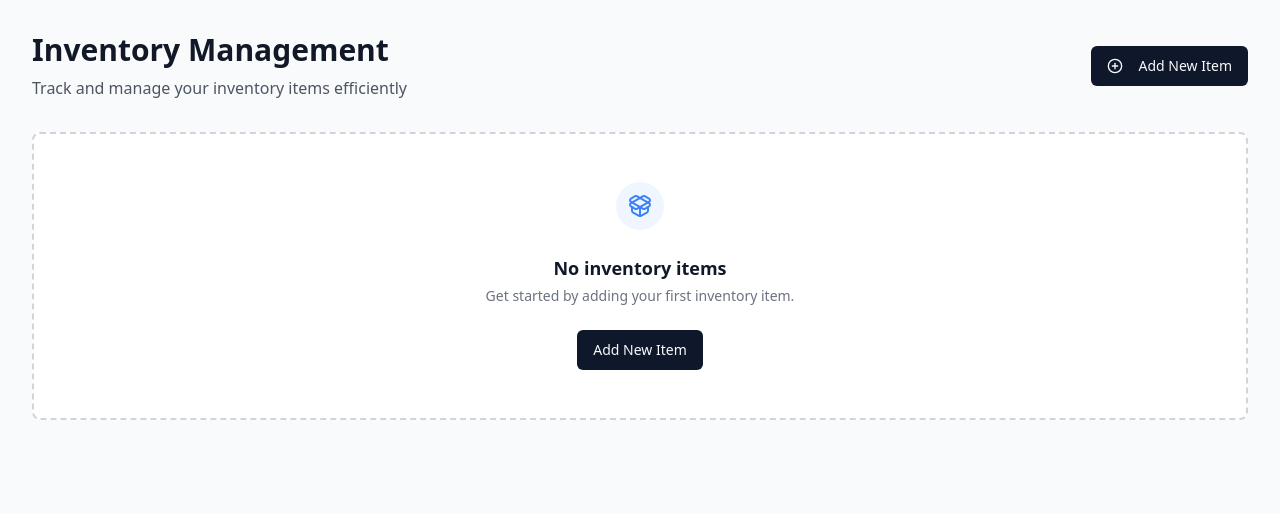
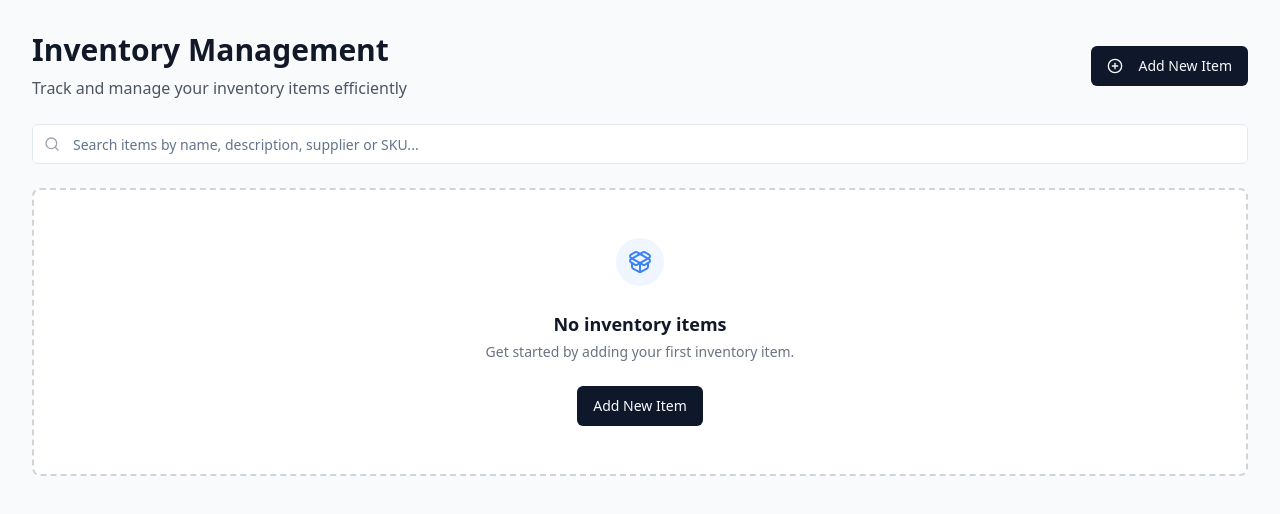
Before and after one commit to mussie-alemayehu/swift-stock-tracker-lite, a React (Vite) app: page / in a window 1280 px wide. Shown: the top 514 px of the page. Built offline with nearby package versions, Linux system fonts and the light colour scheme.

Commit message:
Add search functionality
Adds a search bar to the top of the application.

```diff
--- a/src/pages/Index.tsx
+++ b/src/pages/Index.tsx
@@ -1,6 +1,6 @@
 
 import { useState, useEffect } from "react";
-import { PlusCircle } from "lucide-react";
+import { PlusCircle, Search } from "lucide-react";
 import { toast } from "sonner";
 import { Button } from "@/components/ui/button";
 import {
@@ -10,6 +10,7 @@ import {
   DialogHeader,
   DialogTitle
 } from "@/components/ui/dialog";
+import { Input } from "@/components/ui/input";
 import InventoryTable from "@/components/InventoryTable";
 import InventoryForm from "@/components/InventoryForm";
 import EmptyState from "@/components/EmptyState";
@@ -19,6 +20,7 @@ const Index = () => {
   const [items, setItems] = useState<InventoryItem[]>([]);
   const [isFormOpen, setIsFormOpen] = useState(false);
   const [editingItem, setEditingItem] = useState<InventoryItem | null>(null);
+  const [searchQuery, setSearchQuery] = useState("");
 
   // Load items from localStorage on initial render
   useEffect(() => {
@@ -74,10 +76,23 @@ const Index = () => {
     setEditingItem(item);
   };
 
+  // Filter items based on search query
+  const filteredItems = items.filter((item) => {
+    if (!searchQuery.trim()) return true;
+
+    const query = searchQuery.toLowerCase().trim();
+    return (
+      item.name.toLowerCase().includes(query) ||
+      (item.description?.toLowerCase().includes(query)) ||
+      (item.supplier?.toLowerCase().includes(query)) ||
+      (item.sku?.toLowerCase().includes(query))
+    );
+  });
+
   return (
     <div className="min-h-screen bg-gray-50">
       <div className="max-w-7xl mx-auto p-4 sm:p-6 lg:p-8">
-        <div className="flex flex-col sm:flex-row items-start sm:items-center justify-between mb-8">
+        <div className="flex flex-col sm:flex-row items-start sm:items-center justify-between mb-6">
           <div>
             <h1 className="text-3xl font-bold text-gray-900">Inventory Management</h1>
             <p className="mt-2 text-gray-600">
@@ -93,11 +108,48 @@ const Index = () => {
           </Button>
         </div>
 
-        {items.length === 0 ? (
+        {/* Search Bar */}
+        <div className="relative mb-6">
+          <div className="absolute inset-y-0 left-3 flex items-center pointer-events-none">
+            <Search className="h-4 w-4 text-gray-400" />
+          </div>
+          <Input
+            type="text"
+            placeholder="Search items by name, description, supplier or SKU..."
+            value={searchQuery}
+            onChange={(e) => setSearchQuery(e.target.value)}
+            className="pl-10 py-2"
+          />
+          {searchQuery && (
+            <div className="absolute right-3 top-1/2 -translate-y-1/2">
+              <Button
+                variant="ghost"
+                size="sm"
+                onClick={() => setSearchQuery("")}
+                className="h-6 w-6 p-0"
+              >
+                ×
+              </Button>
+            </div>
+          )}
+        </div>
+
+        {filteredItems.length === 0 && items.length > 0 ? (
+          <div className="text-center py-8 bg-white rounded-lg shadow-sm">
+            <p className="text-gray-500">No items match your search criteria.</p>
+            <Button
+              variant="link"
+              onClick={() => setSearchQuery("")}
+              className="mt-2"
+            >
+              Clear search
+            </Button>
+          </div>
+        ) : filteredItems.length === 0 ? (
           <EmptyState onAddItem={() => setIsFormOpen(true)} />
         ) : (
           <InventoryTable
-            items={items}
+            items={filteredItems}
             onEdit={openEditDialog}
             onDelete={handleDeleteItem}
           />
```
